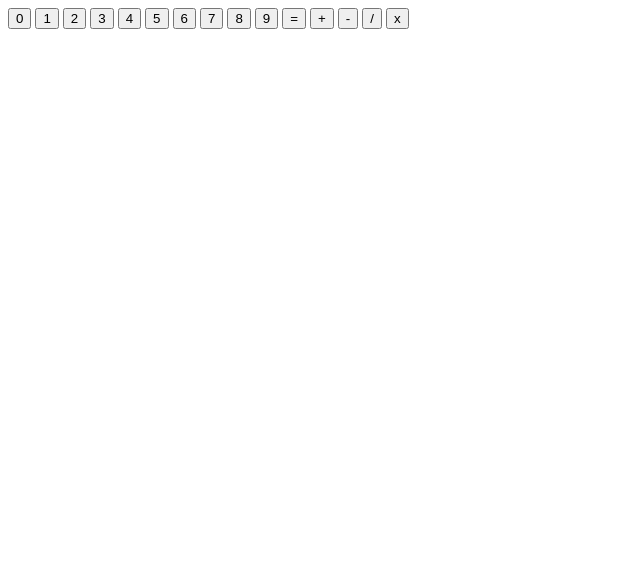
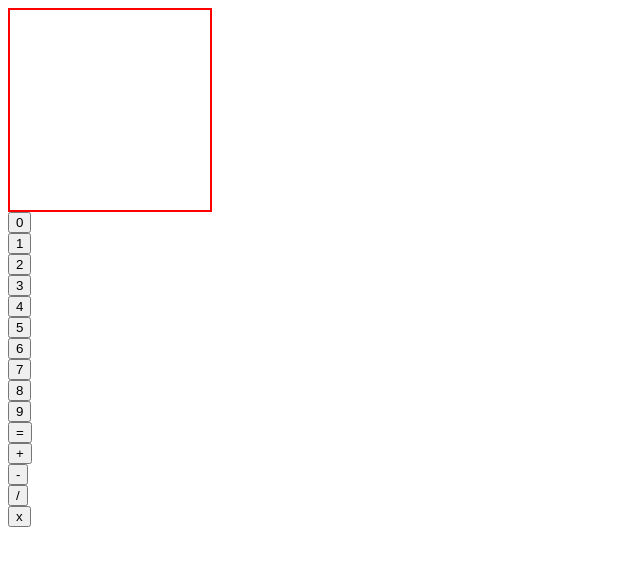
Before and after one commit to emir-kandemir/odin-calculator, a plain HTML site: page index.html in a window 1280 px wide. Shown: the whole page, without its empty margins (0-640 px from the left). Drawn offline with Linux system fonts and the light colour scheme.

Commit message:
Add html and css values

```diff
--- a/index.html
+++ b/index.html
@@ -8,6 +8,7 @@
     <script src="script.js" defer></script>
   </head>
   <body>
+    <div id="screen"></div>
     <button id="number0" type="button">0</button>
     <button id="number1" type="button">1</button>
     <button id="number2" type="button">2</button>
--- a/style.css
+++ b/style.css
@@ -1,3 +1,10 @@
 button {
-  text-align: center;
+  display: flex;
+  justify-content: center;
+  align-items: center;
 }
+div {
+  width: 200px;
+  height: 200px;
+  border: 2px solid red;
+}
```
